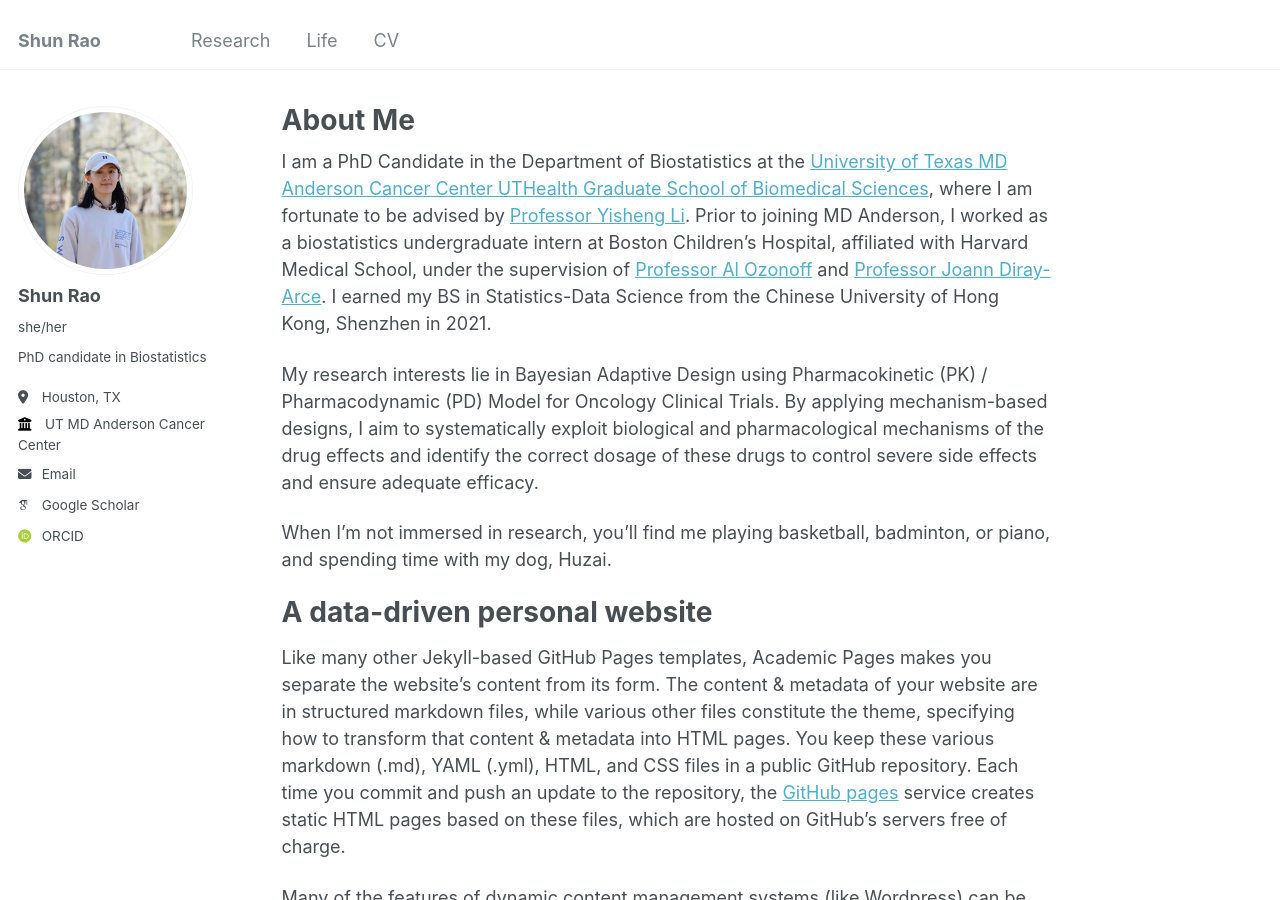
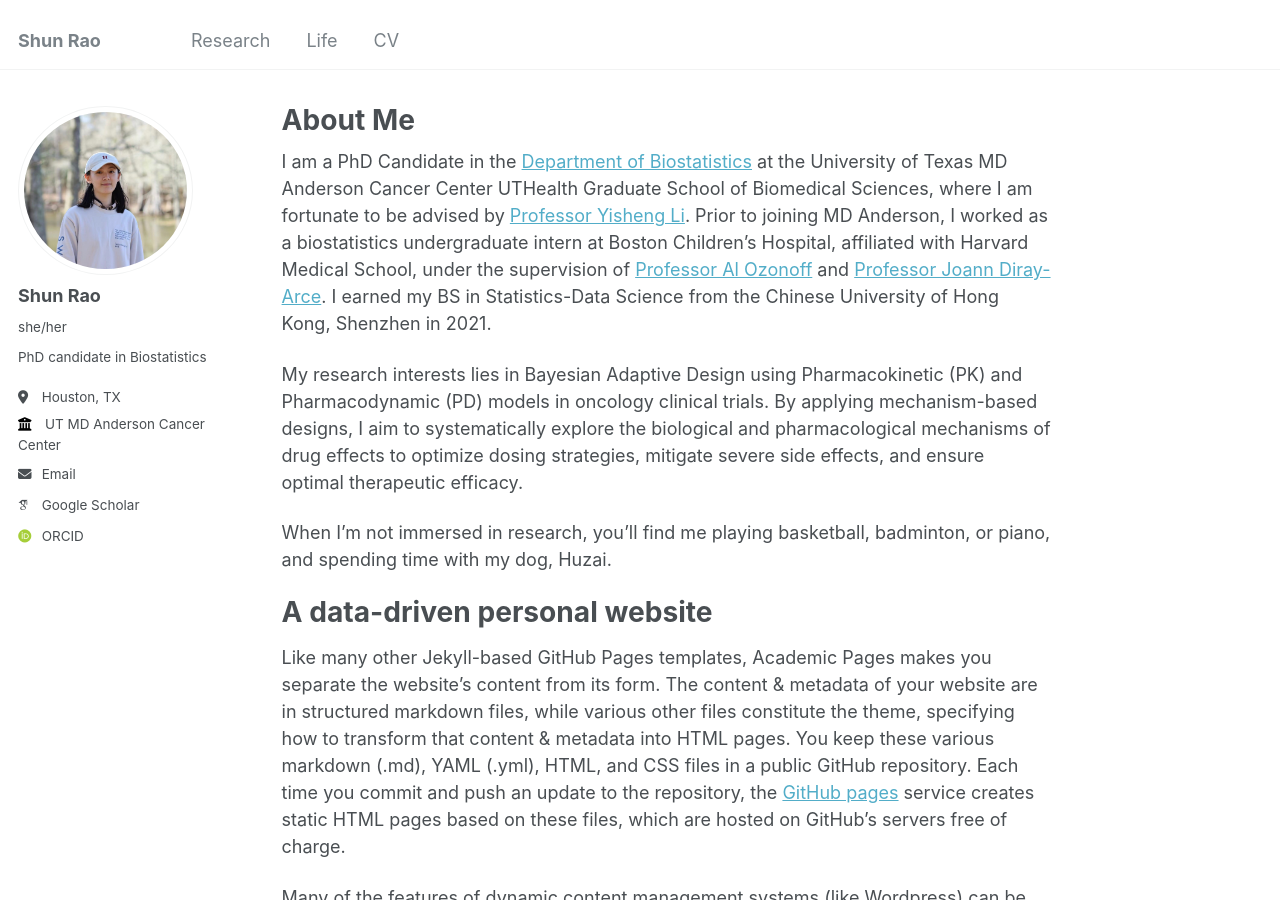
Before and after one commit to ShunRao8/shunrao8.github.io, a Jekyll site: the page built from _pages/about.md, in a window 1280 px wide and 900 px high. Built offline with Jekyll 4.4.1, drawn with Linux system fonts in a browser that asks for light colours; some web fonts are replaced.

Commit message:
Update about.md

```diff
--- a/_pages/about.md
+++ b/_pages/about.md
@@ -7,9 +7,9 @@ redirect_from:
   - /about.html
 ---
 
-I am a PhD Candidate in the Department of Biostatistics at the [University of Texas MD Anderson Cancer Center UTHealth Graduate School of Biomedical Sciences](https://gsbs.uth.edu/quantitative-sciences/index.htm), where I am fortunate to be advised by [Professor Yisheng Li](https://faculty.mdanderson.org/profiles/yisheng_li.html). Prior to joining MD Anderson, I worked as a biostatistics undergraduate intern at Boston Children's Hospital, affiliated with Harvard Medical School, under the supervision of [Professor Al Ozonoff](https://www.sabetilab.org/alozonoff/) and [Professor Joann Diray-Arce](https://connects.catalyst.harvard.edu/Profiles/display/Person/149197). I earned my BS in Statistics-Data Science from the Chinese University of Hong Kong, Shenzhen in 2021.
+I am a PhD Candidate in the [Department of Biostatistics](https://gsbs.uth.edu/quantitative-sciences/index.htm) at the University of Texas MD Anderson Cancer Center UTHealth Graduate School of Biomedical Sciences, where I am fortunate to be advised by [Professor Yisheng Li](https://faculty.mdanderson.org/profiles/yisheng_li.html). Prior to joining MD Anderson, I worked as a biostatistics undergraduate intern at Boston Children's Hospital, affiliated with Harvard Medical School, under the supervision of [Professor Al Ozonoff](https://www.sabetilab.org/alozonoff/) and [Professor Joann Diray-Arce](https://connects.catalyst.harvard.edu/Profiles/display/Person/149197). I earned my BS in Statistics-Data Science from the Chinese University of Hong Kong, Shenzhen in 2021.
 
-My research interests lie in Bayesian Adaptive Design using Pharmacokinetic (PK) / Pharmacodynamic (PD) Model for Oncology Clinical Trials. By applying mechanism-based designs, I aim to systematically exploit biological and pharmacological mechanisms of the drug effects and identify the correct dosage of these drugs to control severe side effects and ensure adequate efficacy.
+My research interests lies in Bayesian Adaptive Design using Pharmacokinetic (PK) and Pharmacodynamic (PD) models in oncology clinical trials. By applying mechanism-based designs, I aim to systematically explore the biological and pharmacological mechanisms of drug effects to optimize dosing strategies, mitigate severe side effects, and ensure optimal therapeutic efficacy.
 
 When I’m not immersed in research, you’ll find me playing basketball, badminton, or piano, and spending time with my dog, Huzai.
 
```
